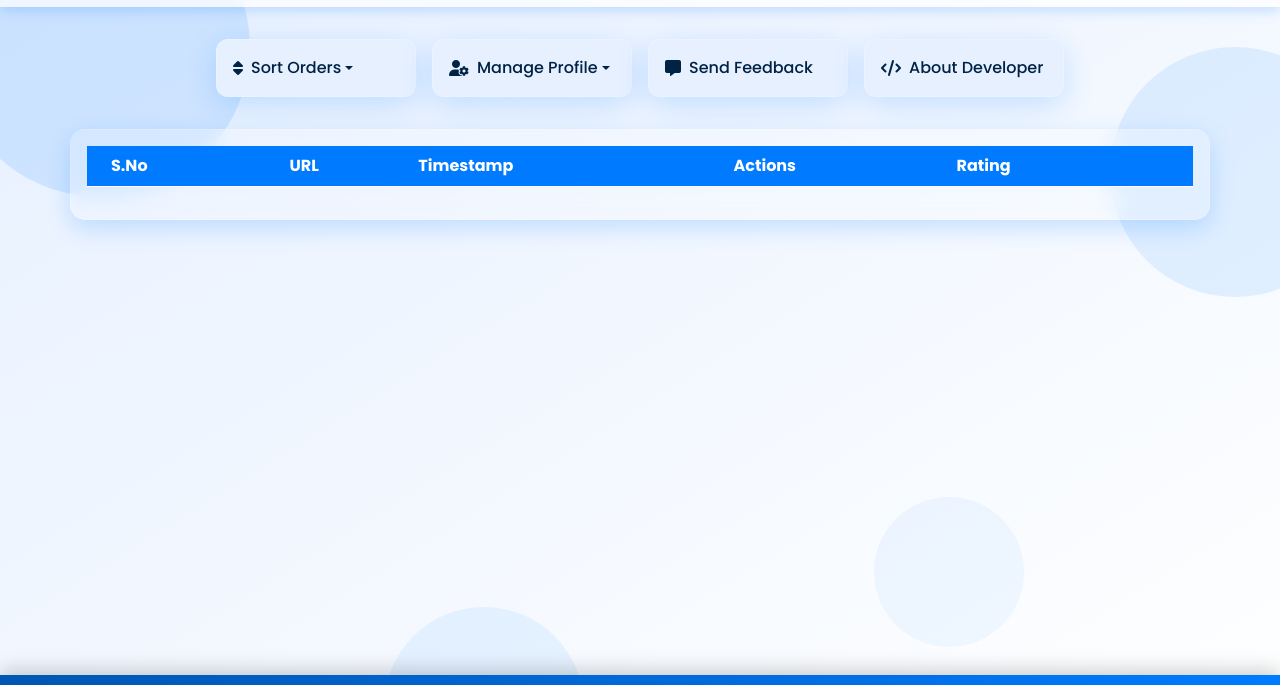
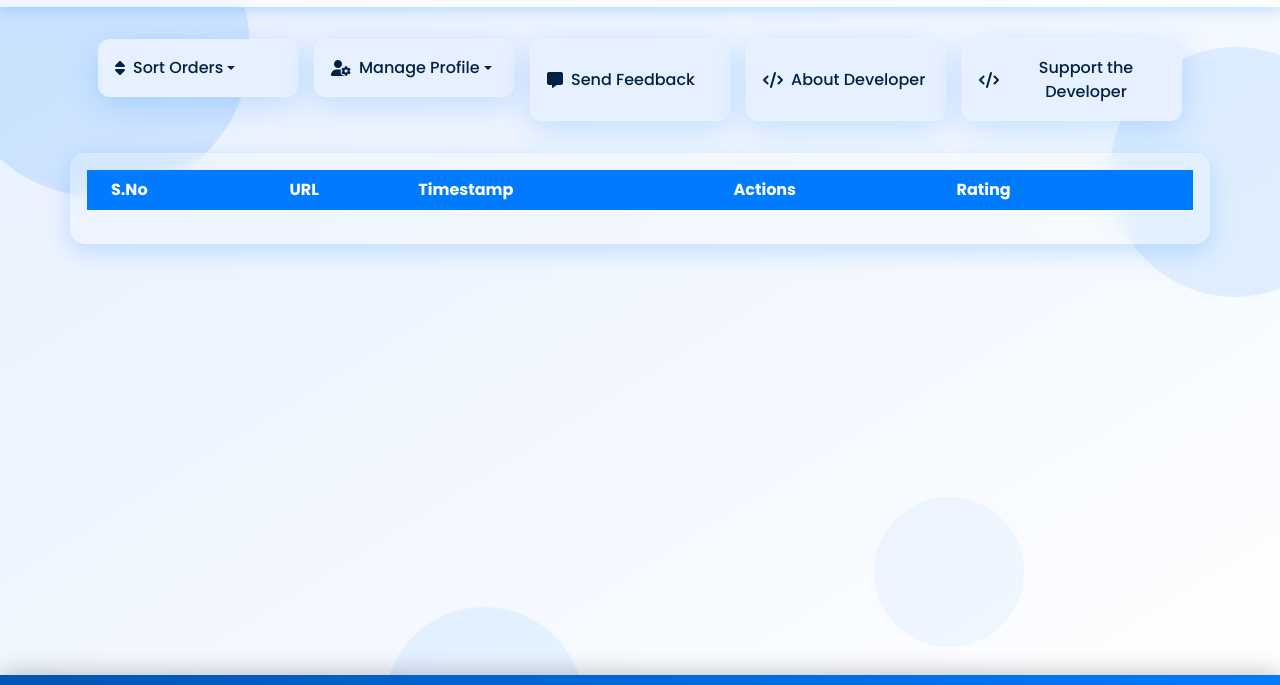
Before and after one commit to Tanishqsingh288/Yorikami-Real-Time-URL-scanner, a browser extension: page Frontend/webpages/dashboard.html in a window 1280 px wide. Shown: the part 53-738 px from the top of the page. Drawn offline with Linux system fonts and the light colour scheme; no server answers; sample sign-in values are in the browser's storage; files whose address does not match are found by name.

Commit message:
Payemnt fix

```diff
--- a/Frontend/webpages/dashboard.html
+++ b/Frontend/webpages/dashboard.html
@@ -139,6 +139,14 @@
           <i class="fas fa-code me-2"></i>
           <span>About Developer</span>
         </a>
+        <a
+          href="./donate.html"
+          class="glass-card control-card btn btn-info d-flex align-items-center"
+          role="button"
+        >
+          <i class="fas fa-code me-2"></i>
+          <span>Support the Developer</span>
+        </a>
       </section>
 
       <!-- URL Interaction Table -->
```
